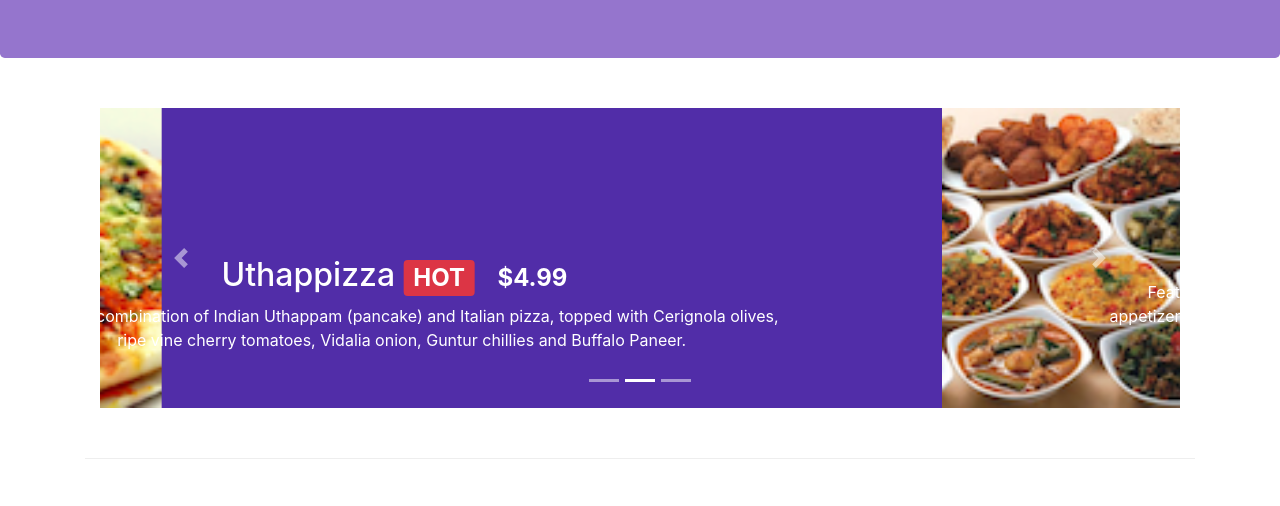
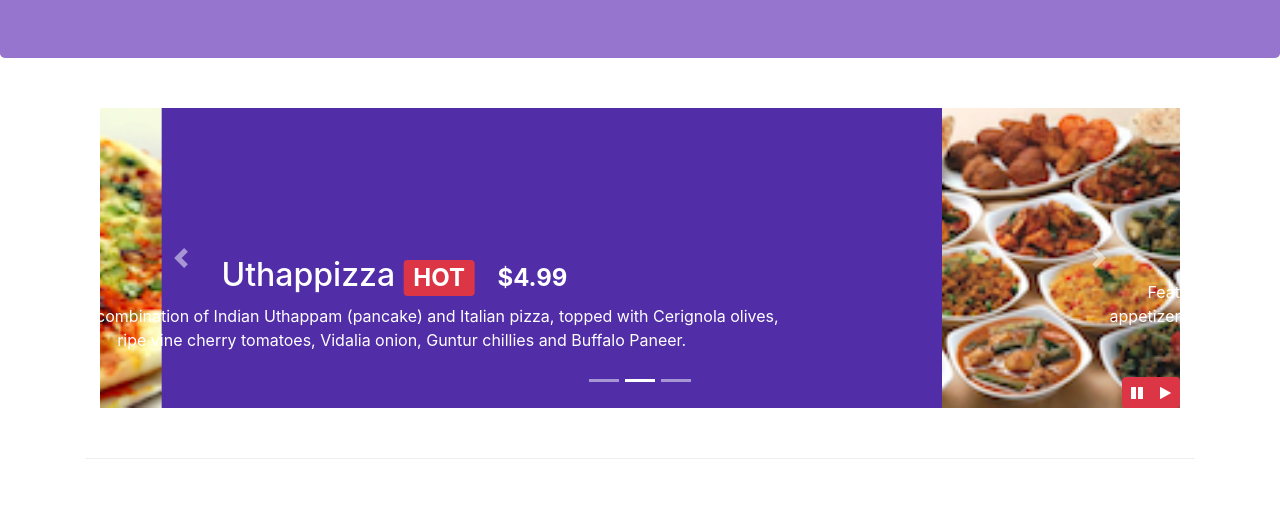
Before and after one commit to dhiraj13/Front-End-Web-UI-Frameworks-and-Tools-Bootstrap-4, a website: page index.html in a window 1280 px wide. Shown: the part 276-782 px from the top of the page. Drawn offline with nearby package versions, Linux system fonts and the light colour scheme.

Commit message:
BootstrapJquery

```diff
--- a/css/styles.css
+++ b/css/styles.css
@@ -58,3 +58,9 @@ body {
     left: 0;
     min-height: 300px;
 }
+
+#carouselButtons {
+    right:0px;
+    position:absolute;
+    bottom:0px;
+}
--- a/index.html
+++ b/index.html
@@ -159,6 +159,14 @@
                     <a href="#mycarousel" role="button" data-slide="next" class="carousel-control-next">
                         <span class="carousel-control-next-icon"></span>
                     </a>
+                    <div class="btn-group" id="carouselButtons">
+                        <div class="btn btn-danger btn-sm" id="carousel-pause">
+                            <span class="fa fa-pause"></span>
+                        </div>
+                        <div class="btn btn-danger btn-sm" id="carousel-play">
+                            <span class="fa fa-play"></span>
+                        </div>
+                    </div>
                 </div>
             </div>
         </div>
@@ -373,8 +381,17 @@
             <script src="node_modules/jquery/dist/jquery.min.js"></script>
             <script src="node_modules/tether/dist/js/tether.min.js"></script>
             <script src="node_modules/bootstrap/dist/js/bootstrap.min.js"></script>
-
-
+            <script>
+                $(document).ready(function(){
+                    $("#mycarousel").carousel({interval: 2000});
+                    $("#carousel-pause").click(function(){
+                        $("#mycarousel").carousel('pause');
+                    });
+                    $("#carousel-play").click(function(){
+                        $("#mycarousel").carousel('cycle');
+                    });
+                });
+            </script>
 </body>
 
 </html>
```
Also changed, not shown: 1 other file.
